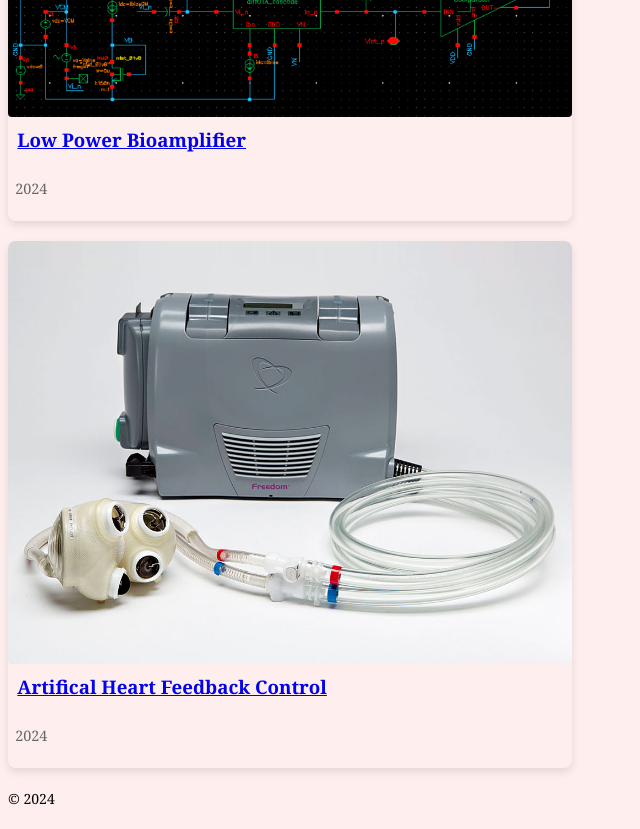
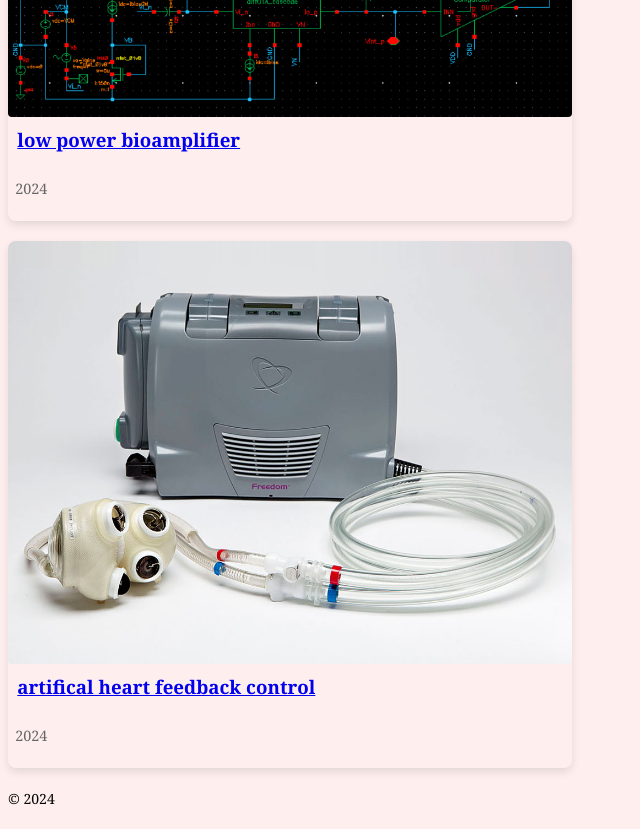
Before and after one commit to jeevankarandikar/jeevankarandikar.github.io, a plain HTML site: page projects.html in a window 1280 px wide. Shown: the part 4500-5329 px from the top of the page, without its empty margins (0-640 px from the left). Drawn offline with Linux system fonts and the light colour scheme.

Commit message:
fixed capitalization

```diff
--- a/projects.html
+++ b/projects.html
@@ -90,7 +90,7 @@
             <div class="project-images">
                 <img src="Project Portfolio/UCSD Projects/216 Biamplifier.png" alt="circuit">
             </div>
-            <h3><a href="Project Portfolio/UCSD Projects/216 Bioamplifier Final Project.pdf" target="_blank">Low Power Bioamplifier</a></h3>
+            <h3><a href="Project Portfolio/UCSD Projects/216 Bioamplifier Final Project.pdf" target="_blank">low power bioamplifier</a></h3>
             <p>2024</p>
         </div>
     </div>
@@ -101,7 +101,7 @@
             <div class="project-images">
                 <img src="Project Portfolio/UCSD Projects/TAH.jpg" alt="circuit">
             </div>
-            <h3><a href="Project Portfolio/UCSD Projects/122A_Final_Project.pdf" target="_blank">Artifical Heart Feedback Control</a></h3>
+            <h3><a href="Project Portfolio/UCSD Projects/122A_Final_Project.pdf" target="_blank">artifical heart feedback control</a></h3>
             <p>2024</p>
         </div>
     </div>
```
